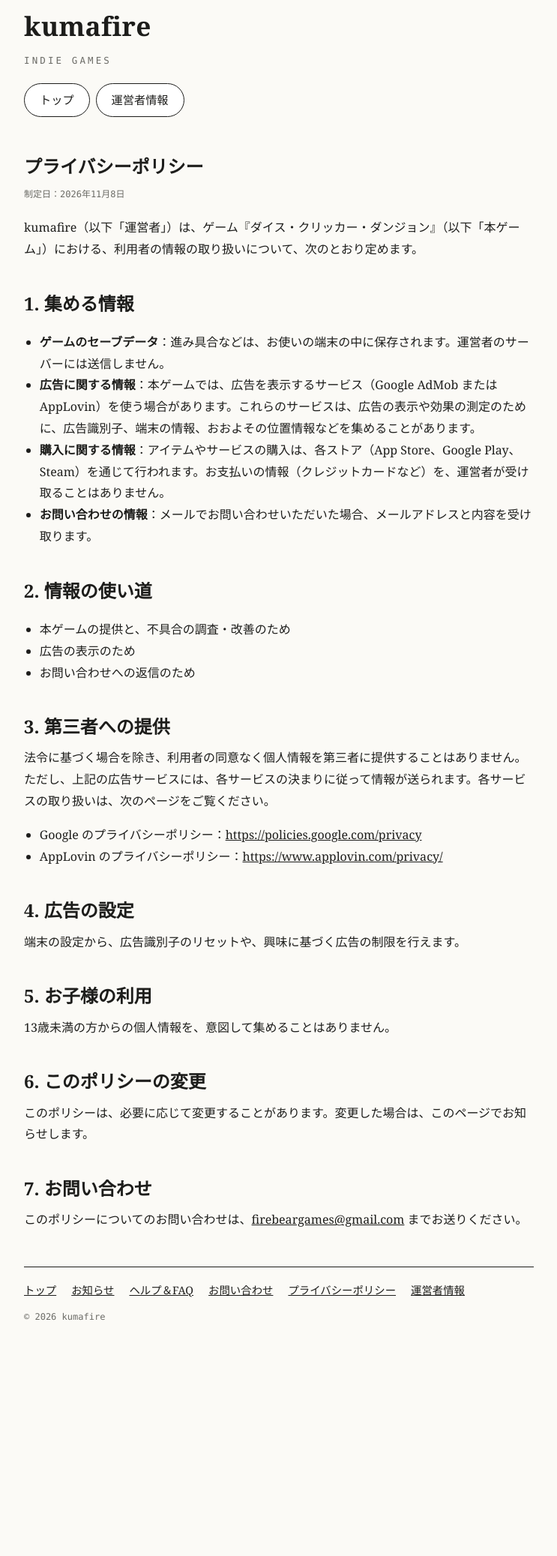
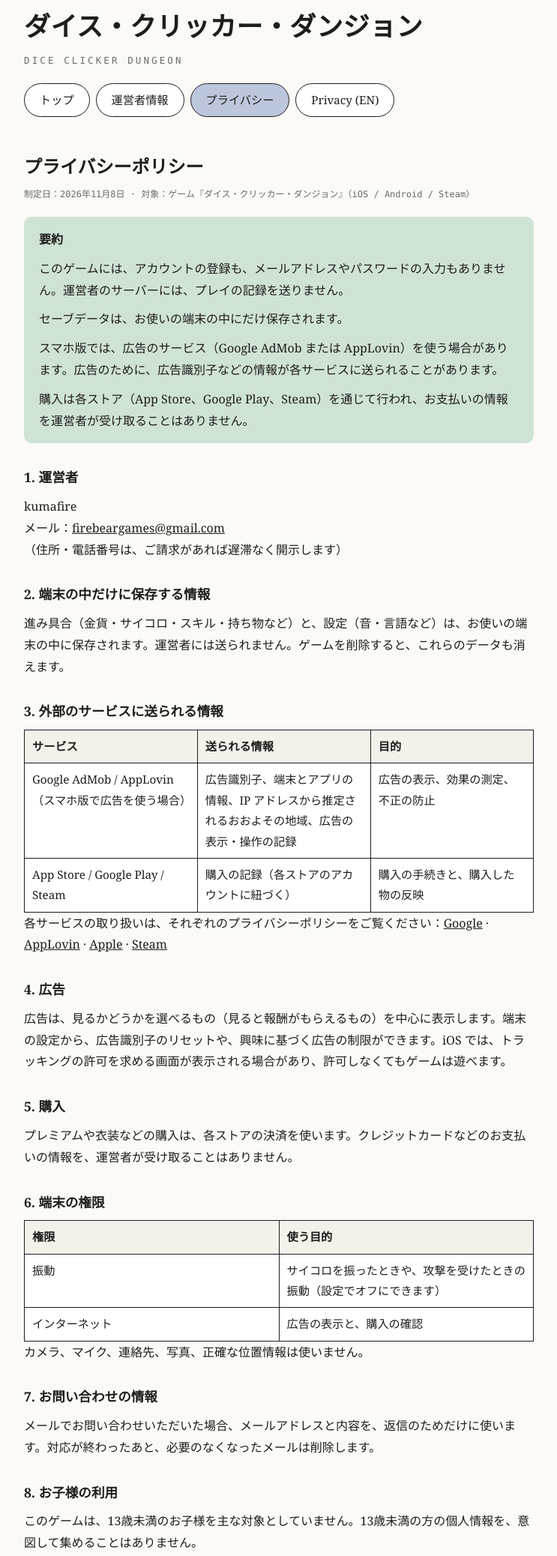
Before and after one commit to kumafire-tech/kumafire-tech.github.io, a plain HTML site: page privacy.html in a window 1280 px wide. Shown: the part 29-2104 px from the top of the page at 75% size, without its empty margins (268-1011 px from the left). Before the commit the page ends 1845 px from the top, so only its background shows below. Drawn offline with Linux system fonts and the light colour scheme.

Commit message:
プライバシーポリシーを要約つき・番号つきの形にし、英語版を追加
Co-Authored-By: Claude Opus 5.5 <noreply@anthropic.com>
Claude-Session: https://claude.ai/code/session_01QX4PXLcbAvUyBwNopqBjiv

```diff
--- a/privacy.html
+++ b/privacy.html
@@ -1,40 +1,48 @@
 <!doctype html>
 <html lang="ja"><head><meta charset="utf-8"><meta name="viewport" content="width=device-width,initial-scale=1">
-<title>プライバシーポリシー｜kumafire</title><link rel="stylesheet" href="style.css"></head>
+<title>プライバシーポリシー｜ダイス・クリッカー・ダンジョン</title><link rel="stylesheet" href="style.css"></head>
 <body><div class="wrap">
-<h1>kumafire</h1><div class="sub">INDIE GAMES</div>
-<nav><a href="index.html">トップ</a><a href="about.html">運営者情報</a></nav>
+<h1>ダイス・クリッカー・ダンジョン</h1><div class="sub">DICE CLICKER DUNGEON</div>
+<nav><a href="index.html">トップ</a><a href="about.html">運営者情報</a><a href="privacy.html" class="on">プライバシー</a><a href="privacy_en.html">Privacy (EN)</a></nav>
+<h2>プライバシーポリシー</h2>
+<span class="meta">制定日：2026年11月8日 · 対象：ゲーム『ダイス・クリッカー・ダンジョン』（iOS / Android / Steam）</span>
+<div class="summary">
+<p><b>要約</b></p>
+<p>このゲームには、アカウントの登録も、メールアドレスやパスワードの入力もありません。運営者のサーバーには、プレイの記録を送りません。</p>
+<p>セーブデータは、お使いの端末の中にだけ保存されます。</p>
+<p>スマホ版では、広告のサービス（Google AdMob または AppLovin）を使う場合があります。広告のために、広告識別子などの情報が各サービスに送られることがあります。</p>
+<p>購入は各ストア（App Store、Google Play、Steam）を通じて行われ、お支払いの情報を運営者が受け取ることはありません。</p>
+</div>
+<h3 class="sec">1. 運営者</h3>
+<p>kumafire<br>メール：<a href="mailto:firebeargames@gmail.com">firebeargames@gmail.com</a><br>（住所・電話番号は、ご請求があれば遅滞なく開示します）</p>
+<h3 class="sec">2. 端末の中だけに保存する情報</h3>
+<p>進み具合（金貨・サイコロ・スキル・持ち物など）と、設定（音・言語など）は、お使いの端末の中に保存されます。運営者には送られません。ゲームを削除すると、これらのデータも消えます。</p>
+<h3 class="sec">3. 外部のサービスに送られる情報</h3>
+<table>
+<tr><th>サービス</th><th>送られる情報</th><th>目的</th></tr>
+<tr><td>Google AdMob / AppLovin（スマホ版で広告を使う場合）</td><td>広告識別子、端末とアプリの情報、IP アドレスから推定されるおおよその地域、広告の表示・操作の記録</td><td>広告の表示、効果の測定、不正の防止</td></tr>
+<tr><td>App Store / Google Play / Steam</td><td>購入の記録（各ストアのアカウントに紐づく）</td><td>購入の手続きと、購入した物の反映</td></tr>
+</table>
+<p>各サービスの取り扱いは、それぞれのプライバシーポリシーをご覧ください：<a href="https://policies.google.com/privacy" target="_blank" rel="noopener">Google</a> · <a href="https://www.applovin.com/privacy/" target="_blank" rel="noopener">AppLovin</a> · <a href="https://www.apple.com/legal/privacy/" target="_blank" rel="noopener">Apple</a> · <a href="https://store.steampowered.com/privacy_agreement/" target="_blank" rel="noopener">Steam</a></p>
+<h3 class="sec">4. 広告</h3>
+<p>広告は、見るかどうかを選べるもの（見ると報酬がもらえるもの）を中心に表示します。端末の設定から、広告識別子のリセットや、興味に基づく広告の制限ができます。iOS では、トラッキングの許可を求める画面が表示される場合があり、許可しなくてもゲームは遊べます。</p>
+<h3 class="sec">5. 購入</h3>
+<p>プレミアムや衣装などの購入は、各ストアの決済を使います。クレジットカードなどのお支払いの情報を、運営者が受け取ることはありません。</p>
+<h3 class="sec">6. 端末の権限</h3>
+<table>
+<tr><th>権限</th><th>使う目的</th></tr>
+<tr><td>振動</td><td>サイコロを振ったときや、攻撃を受けたときの振動（設定でオフにできます）</td></tr>
+<tr><td>インターネット</td><td>広告の表示と、購入の確認</td></tr>
+</table>
+<p>カメラ、マイク、連絡先、写真、正確な位置情報は使いません。</p>
+<h3 class="sec">7. お問い合わせの情報</h3>
+<p>メールでお問い合わせいただいた場合、メールアドレスと内容を、返信のためだけに使います。対応が終わったあと、必要のなくなったメールは削除します。</p>
+<h3 class="sec">8. お子様の利用</h3>
+<p>このゲームは、13歳未満のお子様を主な対象としていません。13歳未満の方の個人情報を、意図して集めることはありません。</p>
+<h3 class="sec">9. 利用者の権利</h3>
+<p>運営者が持っている利用者の情報（お問い合わせのメールなど）について、開示・訂正・削除を求めることができます。上記のメールアドレスまでご連絡ください。</p>
+<h3 class="sec">10. このポリシーの変更</h3>
+<p>内容を変更した場合は、このページでお知らせします。大切な変更は、ゲームの中のお知らせでもお伝えします。</p>
 
-<h2>プライバシーポリシー</h2>
-<p class="meta">制定日：2026年11月8日</p>
-<p>kumafire（以下「運営者」）は、ゲーム『ダイス・クリッカー・ダンジョン』（以下「本ゲーム」）における、利用者の情報の取り扱いについて、次のとおり定めます。</p>
-<h2>1. 集める情報</h2>
-<ul>
-<li><b>ゲームのセーブデータ</b>：進み具合などは、お使いの端末の中に保存されます。運営者のサーバーには送信しません。</li>
-<li><b>広告に関する情報</b>：本ゲームでは、広告を表示するサービス（Google AdMob または AppLovin）を使う場合があります。これらのサービスは、広告の表示や効果の測定のために、広告識別子、端末の情報、おおよその位置情報などを集めることがあります。</li>
-<li><b>購入に関する情報</b>：アイテムやサービスの購入は、各ストア（App Store、Google Play、Steam）を通じて行われます。お支払いの情報（クレジットカードなど）を、運営者が受け取ることはありません。</li>
-<li><b>お問い合わせの情報</b>：メールでお問い合わせいただいた場合、メールアドレスと内容を受け取ります。</li>
-</ul>
-<h2>2. 情報の使い道</h2>
-<ul>
-<li>本ゲームの提供と、不具合の調査・改善のため</li>
-<li>広告の表示のため</li>
-<li>お問い合わせへの返信のため</li>
-</ul>
-<h2>3. 第三者への提供</h2>
-<p>法令に基づく場合を除き、利用者の同意なく個人情報を第三者に提供することはありません。ただし、上記の広告サービスには、各サービスの決まりに従って情報が送られます。各サービスの取り扱いは、次のページをご覧ください。</p>
-<ul>
-<li>Google のプライバシーポリシー：<a href="https://policies.google.com/privacy" target="_blank" rel="noopener">https://policies.google.com/privacy</a></li>
-<li>AppLovin のプライバシーポリシー：<a href="https://www.applovin.com/privacy/" target="_blank" rel="noopener">https://www.applovin.com/privacy/</a></li>
-</ul>
-<h2>4. 広告の設定</h2>
-<p>端末の設定から、広告識別子のリセットや、興味に基づく広告の制限を行えます。</p>
-<h2>5. お子様の利用</h2>
-<p>13歳未満の方からの個人情報を、意図して集めることはありません。</p>
-<h2>6. このポリシーの変更</h2>
-<p>このポリシーは、必要に応じて変更することがあります。変更した場合は、このページでお知らせします。</p>
-<h2>7. お問い合わせ</h2>
-<p>このポリシーについてのお問い合わせは、<a href="mailto:firebeargames@gmail.com">firebeargames@gmail.com</a> までお送りください。</p>
-
-<footer><a href="index.html">トップ</a><a href="news.html">お知らせ</a><a href="faq.html">ヘルプ＆FAQ</a><a href="contact.html">お問い合わせ</a><a href="privacy.html">プライバシーポリシー</a><a href="about.html">運営者情報</a><span class="meta">© 2026 kumafire</span></footer>
+<footer><a href="index.html">トップ</a><a href="news.html">お知らせ</a><a href="faq.html">ヘルプ＆FAQ</a><a href="contact.html">お問い合わせ</a><a href="privacy.html">プライバシーポリシー</a><a href="about.html">運営者情報</a><a href="privacy_en.html">Privacy (EN)</a><span class="meta">© 2026 kumafire</span></footer>
 </div></body></html>
--- a/style.css
+++ b/style.css
@@ -27,3 +27,8 @@ ul{padding-left:1.3em}
 footer{border-top:1.5px solid var(--line);margin-top:48px;padding-top:18px;font-size:.9rem}
 footer a{margin:0 20px 12px 0;display:inline-block}
 footer .meta{display:block}
+.summary{background:var(--accent);border-radius:10px;padding:16px 20px;margin:18px 0 26px}
+.summary p{margin:0 0 10px}
+.summary p:last-child{margin:0}
+h3.sec{font-size:1.1rem;margin:30px 0 8px}
+td.small,th.small{font-size:.85rem}
```
Also changed, not shown: about.html (+1 -1 lines), contact.html (+1 -1 lines), faq.html (+1 -1 lines), index.html (+1 -1 lines), news.html (+1 -1 lines), privacy_en.html (added, +48 -0 lines).
